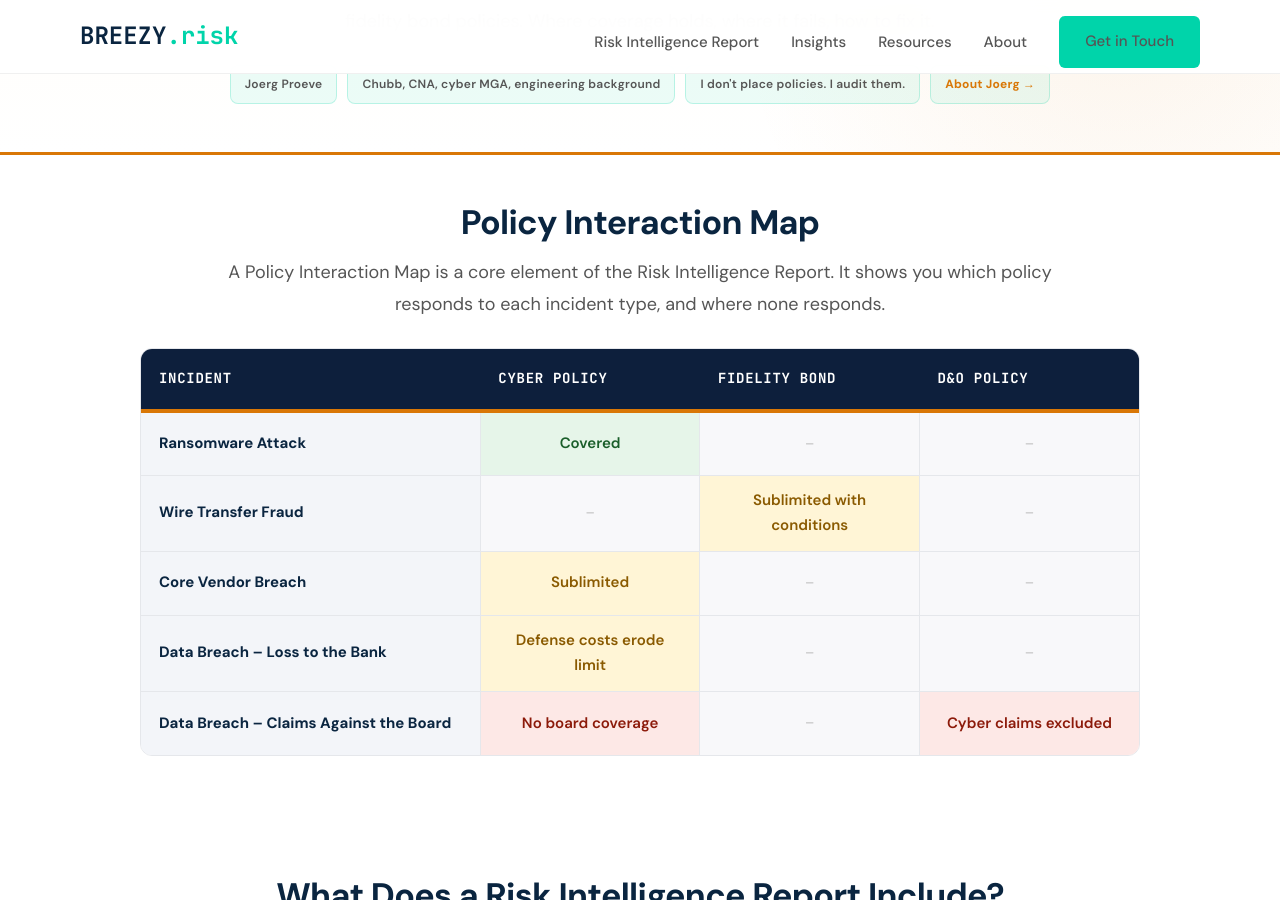
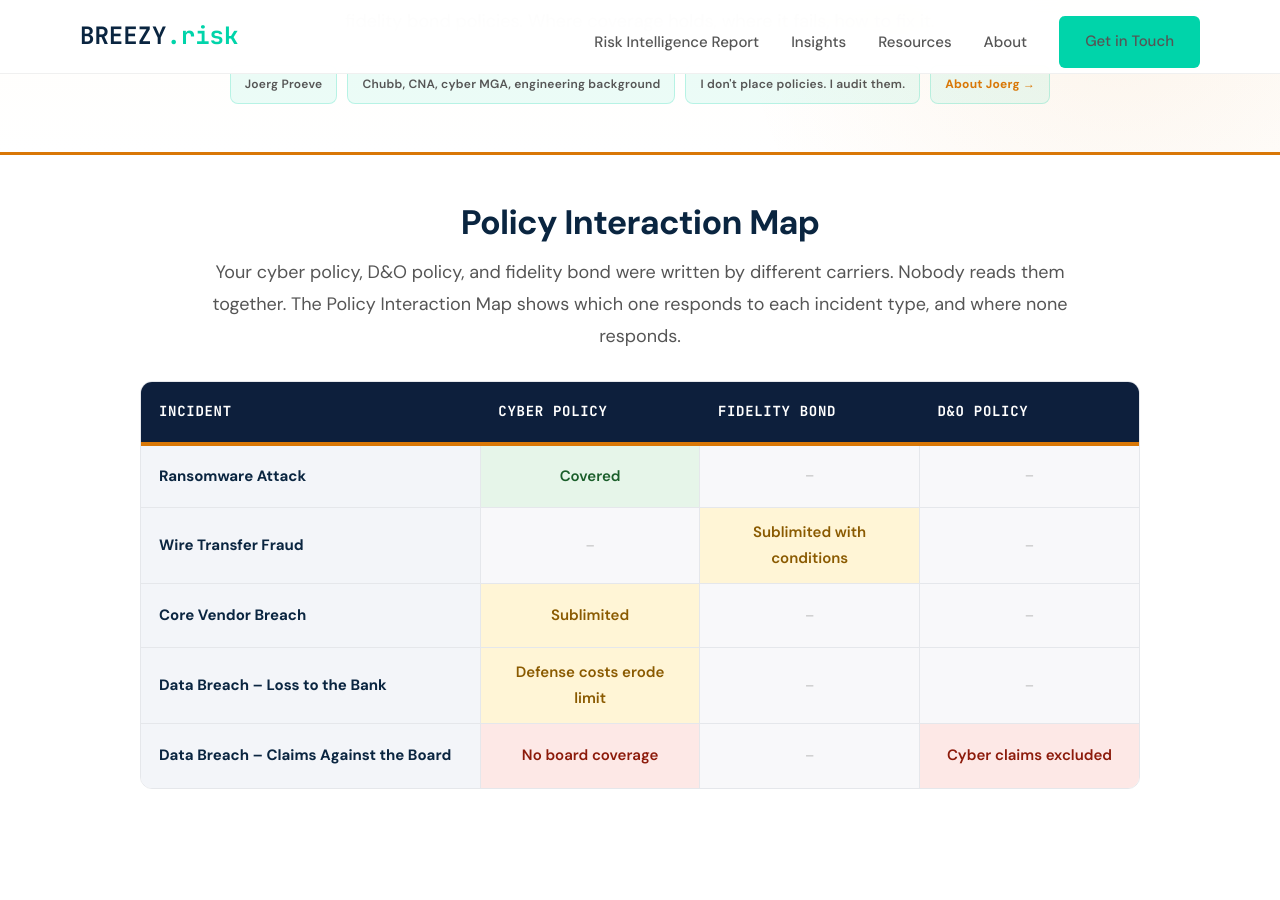
Before and after one commit to joeproe1/breezyrisk.com, a Jekyll site: the page built from risk-intelligence-report.html, in a window 1280 px wide and 900 px high, scrolled down 346 px. Built offline with Jekyll 4.4.1, drawn with Linux system fonts in a browser that asks for light colours.

Commit message:
Restore the setup line above the Policy Interaction Map
The map lands better when the reader is first told the three policies
come from different carriers and are never read together.

```diff
--- a/risk-intelligence-report.html
+++ b/risk-intelligence-report.html
@@ -560,7 +560,7 @@ a.rir-chip:hover{ background: rgba(0, 212, 170, 0.14); }
   <div class="container">
     <div class="rir-center">
       <h2>Policy Interaction Map</h2>
-      <p>A Policy Interaction Map is a core element of the Risk Intelligence Report. It shows you which policy responds to each incident type, and where none responds.</p>
+      <p>Your cyber policy, D&amp;O policy, and fidelity bond were written by different carriers. Nobody reads them together. The Policy Interaction Map shows which one responds to each incident type, and where none responds.</p>
     </div>
     <div class="interaction-map-wrap">
       <table class="interaction-map">
```
